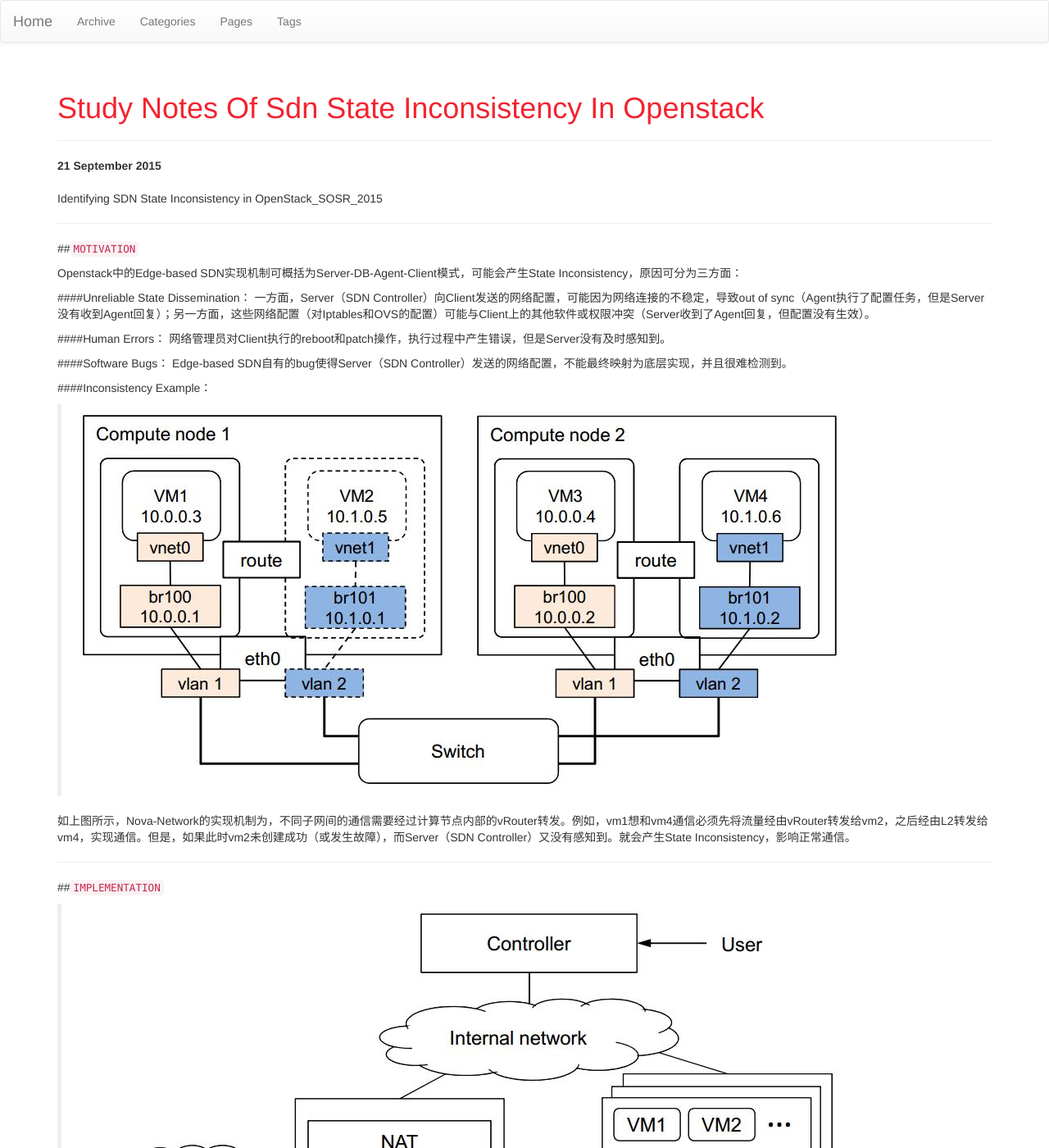
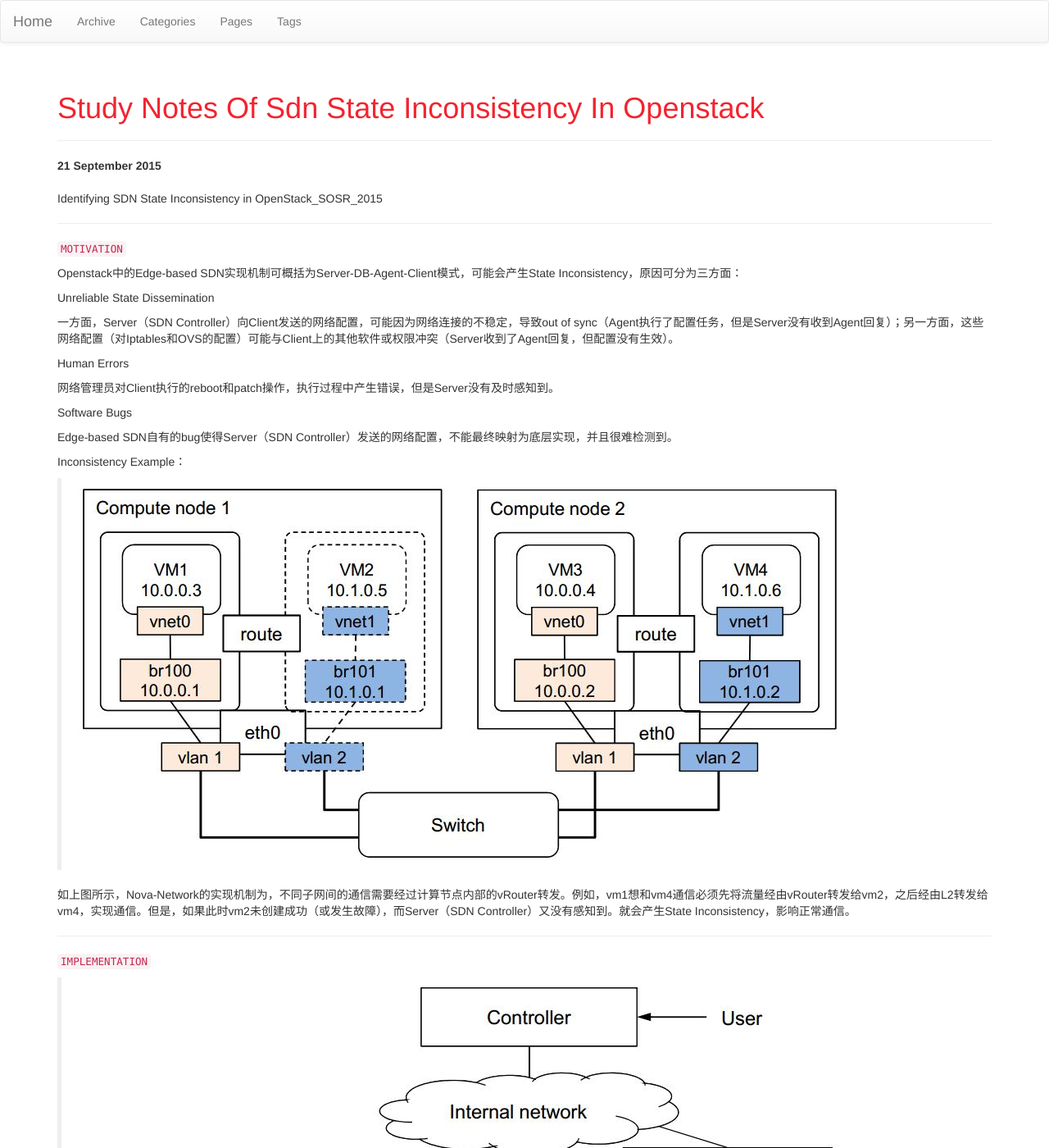
Before and after one commit to wangjunxiao/wangjunxiao.github.io, a Jekyll site: the page built from _posts/2015-9-21-study-notes-of-sdn-state-inconsistency-in-openstack.md, in a window 1280 px wide and 1400 px high. Shown: the whole window at 82% size. Built offline with Jekyll 4.4.1, drawn with Linux system fonts in a browser that asks for light colours; nearby versions of some CDN libraries; comment, search, counter and statistics services are not loaded.

```diff
--- a/_posts/2015-9-21-study-notes-of-sdn-state-inconsistency-in-openstack.md
+++ b/_posts/2015-9-21-study-notes-of-sdn-state-inconsistency-in-openstack.md
@@ -11,20 +11,23 @@ Identifying SDN State Inconsistency in OpenStack_SOSR_2015
 
 *****
 
-##`MOTIVATION`
+`MOTIVATION`
 
 Openstack中的Edge-based SDN实现机制可概括为Server-DB-Agent-Client模式，可能会产生State Inconsistency，原因可分为三方面：
 
-####Unreliable State Dissemination：
+Unreliable State Dissemination
+
 一方面，Server（SDN Controller）向Client发送的网络配置，可能因为网络连接的不稳定，导致out of sync（Agent执行了配置任务，但是Server没有收到Agent回复）；另一方面，这些网络配置（对Iptables和OVS的配置）可能与Client上的其他软件或权限冲突（Server收到了Agent回复，但配置没有生效）。
 
-####Human Errors：
+Human Errors
+
 网络管理员对Client执行的reboot和patch操作，执行过程中产生错误，但是Server没有及时感知到。
 
-####Software Bugs：
+Software Bugs
+
 Edge-based SDN自有的bug使得Server（SDN Controller）发送的网络配置，不能最终映射为底层实现，并且很难检测到。
 
-####Inconsistency Example：
+Inconsistency Example：
 
 >
 >![]({{ site.img_url }}/2015-9-21/1.JPG)
@@ -34,7 +37,7 @@ Edge-based SDN自有的bug使得Server（SDN Controller）发送的网络配置
 
 *****
 
-##`IMPLEMENTATION`
+`IMPLEMENTATION`
 
 >
 >![]({{ site.img_url }}/2015-9-21/2.JPG)
@@ -48,7 +51,7 @@ Edge-based SDN自有的bug使得Server（SDN Controller）发送的网络配置
 
 *****
 
-##`NETWORK STATE ABSTRACTION`
+`NETWORK STATE ABSTRACTION`
 
 > L2状态：
 >![]({{ site.img_url }}/2015-9-21/4.JPG)
@@ -80,7 +83,7 @@ IP-MAC表示vm的ip and mac address，r=1，说明vm间L3可达。
 
 *****
 
-##`STATE PARSING`
+`STATE PARSING`
 
 L2：检查是否vm的internal vlanId被映射为同一个external L2 Id（vlan type：vlanId，gre/vxlan type：VNI），若符合，则L2可达。
 
@@ -98,7 +101,7 @@ L4：分析Iptables Chain（FORWARD），需对整个Forward Chain进行顺序
 
 *****
 
-##`STATE VERIFICATION`
+`STATE VERIFICATION`
 
 L2：直接匹配Map。
 
```
